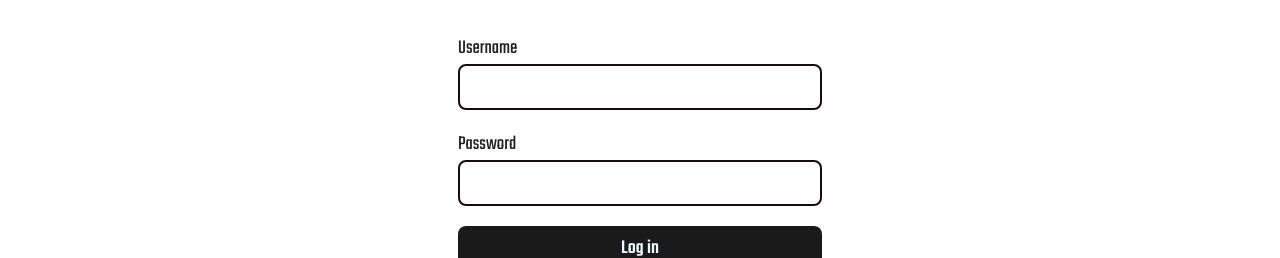
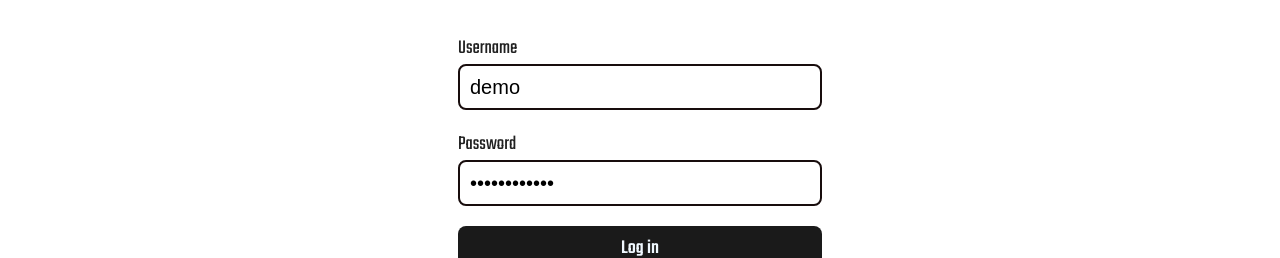
Before and after one commit to sofoniasElala/blog-content-management-system, a React (Vite) app: page / in a window 1280 px wide. Shown: the part 274-532 px from the top of the page. Built offline with nearby package versions, Linux system fonts and the light colour scheme.

Commit message:
add easy access for demonstration

```diff
--- a/src/components/App.jsx
+++ b/src/components/App.jsx
@@ -19,7 +19,7 @@ function App() {
     <main>
       <Outlet context={[justLoggedIn, setJustLoggedIn]}/>
     </main>
-    <footer>Copyright © <span id="date"></span> SofoniasElala  <a href="https://github.com/sofoniasElala/blog_rest_api"><i className="fa-brands fa-github" style={{color: "#000000"}}></i></a></footer>
+    <footer>Copyright © <span id="date"></span> SofoniasElala  <a href="https://github.com/sofoniasElala/blog-content-management-system"><i className="fa-brands fa-github" style={{color: "#000000"}}></i></a></footer>
     </>
   )
 }
--- a/src/components/loginForm.jsx
+++ b/src/components/loginForm.jsx
@@ -44,7 +44,7 @@ export default function LogInForm() {
           type="text"
           name="username"
           id="username"
-          defaultValue={inputs && inputs.username}
+          defaultValue={(inputs && inputs.username) || 'demo'}
           required
         />
       </div>
@@ -54,7 +54,7 @@ export default function LogInForm() {
           type="password"
           name="password"
           id="password"
-          defaultValue={inputs && inputs.password}
+          defaultValue={(inputs && inputs.password) || 'demoPassword'}
           required
         />
       </div>
```
